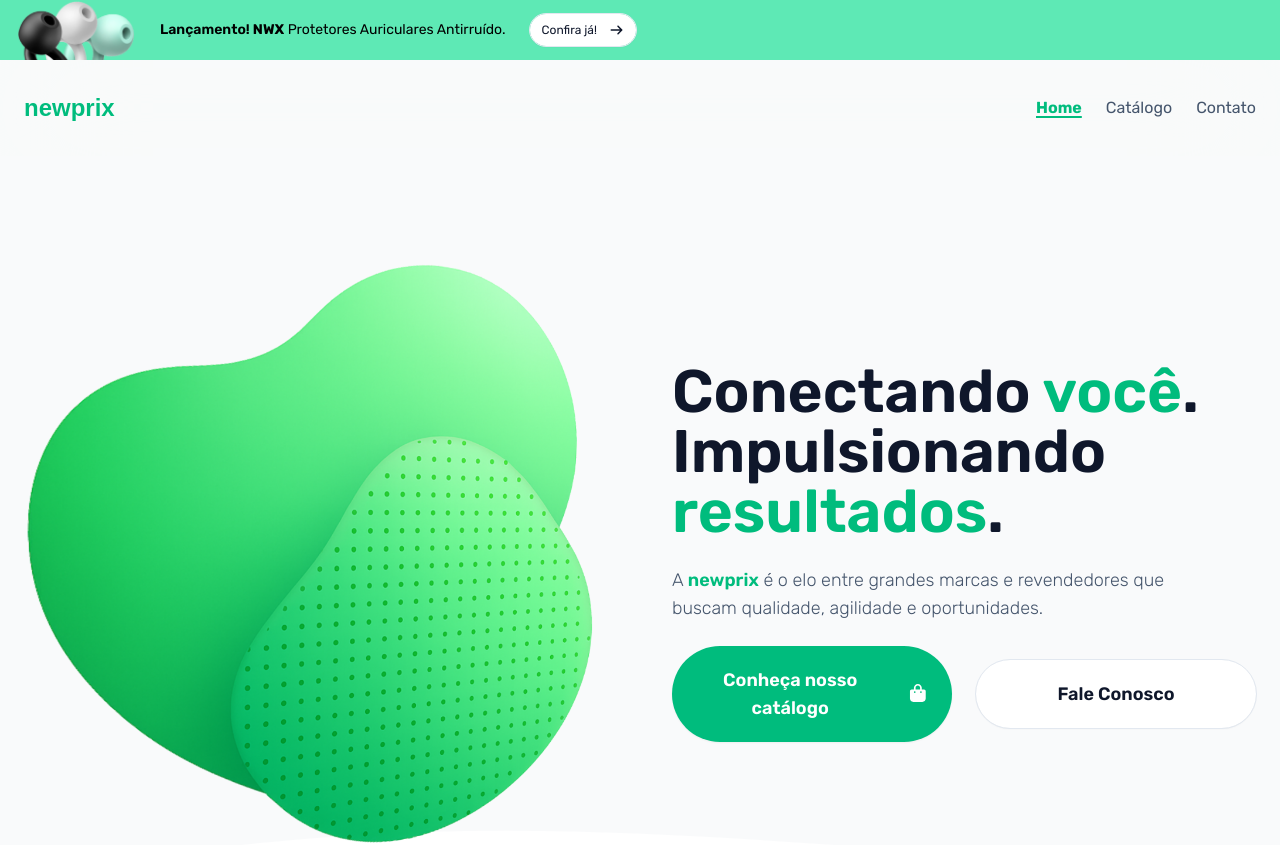
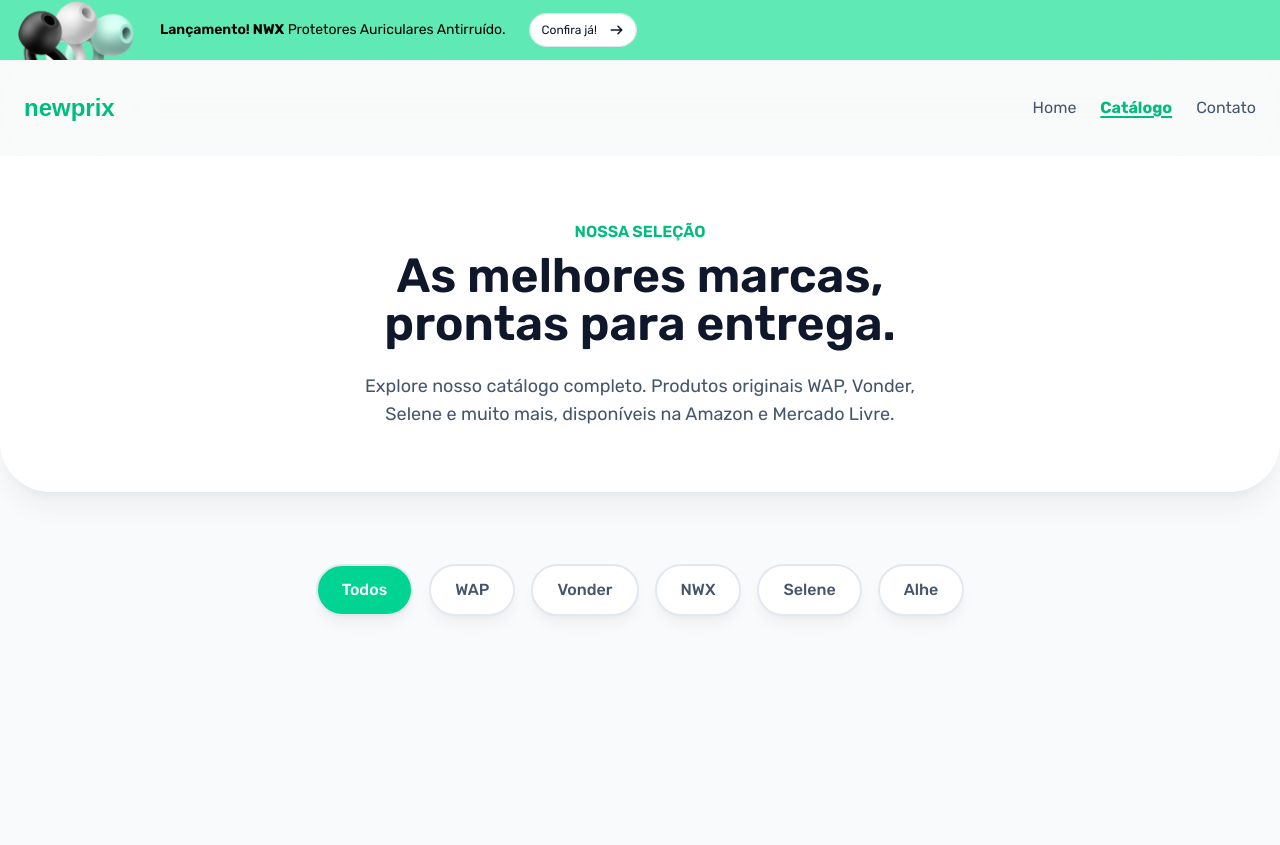
Before and after one commit to gabrielgua/newprix-landing, a Vue app: page /catalog in a window 1280 px wide. Before the commit this address led to /home. Shown: the top 845 px of the page. After the commit the page ends 800 px from the top, so only its background shows below. Built offline with nearby package versions, Linux system fonts and the light colour scheme; a web font is replaced by a local one.

Commit message:
feat: add Catalog Page, header and Product Filters

```diff
--- /dev/null
+++ b/src/components/CatalogFilter.vue
@@ -0,0 +1,67 @@
+<script setup lang="ts">
+import { ref, watch } from 'vue';
+import FilterButton from './FilterButton.vue';
+import { useRoute, useRouter } from 'vue-router';
+
+const route = useRoute();
+const router = useRouter();
+
+const FILTERS = [
+  { label: 'Todos', value: 'all' },
+  { label: 'WAP', value: 'wap' },
+  { label: 'Vonder', value: 'vonder' },
+  { label: 'NWX', value: 'nwx' },
+  { label: 'Selene', value: 'selene' },
+  { label: 'Alhe', value: 'alhe' },
+] as const;
+
+
+export type Filter = typeof FILTERS[number]['value'];
+
+export type CatalogFilter = {
+  label: string;
+  value: Filter;
+}
+
+const isValidFilter = (value: unknown): value is Filter => {
+  return FILTERS.some(filter => filter.value === value);
+}
+
+const selectedFilter = ref<Filter>(
+  isValidFilter(route.query.brand) ? route.query.brand : 'all'
+)
+
+const selectFilter = (filter: Filter) => {
+  selectedFilter.value = filter
+
+  router.replace({
+    query: filter === 'all'
+      ? {}
+      : { brand: filter }
+  })
+}
+
+watch(() => route.query.brand, (brand) => {
+  if (isValidFilter(brand)) {
+    selectedFilter.value = brand;
+    return;
+  }
+
+  selectedFilter.value = 'all';
+
+  if (brand !== undefined) {
+    router.replace({ query: {} });
+  }
+}, { immediate: true });
+
+
+</script>
+
+<template>
+  <div class="flex items-center gap-4">
+    <FilterButton v-for="filter in FILTERS" :key="filter.value" :selected="selectedFilter === filter.value"
+      @click="selectFilter(filter.value)">
+      {{ filter.label }}
+    </FilterButton>
+  </div>
+</template>
--- /dev/null
+++ b/src/components/FilterButton.vue
@@ -0,0 +1,17 @@
+<script setup lang="ts">
+
+defineProps<{
+  selected: boolean;
+}>();
+
+</script>
+
+<template>
+
+  <div class="px-6 py-3 rounded-full shadow-lg shadow-slate-800/5 font-medium border-2 border-border transition-all"
+    :class="selected ? 'bg-primary-400 text-white' : 'bg-bg-base text-text-secondary hover:border-primary hover:text-primary cursor-pointer active:scale-95'">
+    <p>
+      <slot />
+    </p>
+  </div>
+</template>
--- a/src/components/Section.vue
+++ b/src/components/Section.vue
@@ -11,7 +11,8 @@ defineProps<{ icon?: string, flexRow?: boolean, centered?: boolean }>()
     <Container class="gap-8 flex flex-col [--padding:1.5rem] md:[--padding:2rem] lg:[--padding:3rem] transition-all"
       :class="[{ 'lg:flex-row lg:space-x-24': flexRow }]" margin="var(--padding)">
       <div class="flex flex-col space-y-12" :class="{ 'items-center': centered }">
-        <div class="flex flex-col space-y-2" :class="{ 'items-center text-center': centered }">
+        <div class="flex flex-col space-y-2" :class="{ 'items-center text-center': centered }"
+          v-if="$slots['title'] || $slots['title-hero'] || $slots['header'] || $slots['subtitle']">
           <slot name="header" />
           <div class="flex items-center gap-4" v-if="$slots['title']">
             <h5 class="text-base font-semibold uppercase text-primary">
--- a/src/router/index.ts
+++ b/src/router/index.ts
@@ -4,6 +4,7 @@ const router = createRouter({
   history: createWebHistory(import.meta.env.BASE_URL),
   routes: [
     { path: '/home', component: () => import('@/views/HomeView.vue') },
+    { path: '/catalog', component: () => import('@/views/CatalogView.vue') },
     { path: '/:pathMatch(.*)*', redirect: '/home' },
   ],
 })
--- /dev/null
+++ b/src/views/CatalogView.vue
@@ -0,0 +1,29 @@
+<script setup lang="ts">
+import CatalogFilter from '@/components/CatalogFilter.vue';
+import Section from '@/components/Section.vue';
+
+
+</script>
+
+<template>
+  <Section centered class="bg-bg-base rounded-b-[50px] shadow-xl shadow-slate-800/5 py-16!">
+    <template #title>Nossa seleção</template>
+    <template #title-hero>
+      <p class="mb-4 text-5xl max-w-[600px]">
+        As melhores marcas,
+        prontas para entrega.
+      </p>
+    </template>
+    <template #subtitle>
+      <p class="max-w-[600px] text-lg">
+        Explore nosso catálogo completo. Produtos originais WAP, Vonder, Selene e muito mais,
+        disponíveis na Amazon e Mercado Livre.
+      </p>
+    </template>
+  </Section>
+  <Section centered class="py-18!">
+    <template #first-column-content>
+      <CatalogFilter />
+    </template>
+  </Section>
+</template>
```
